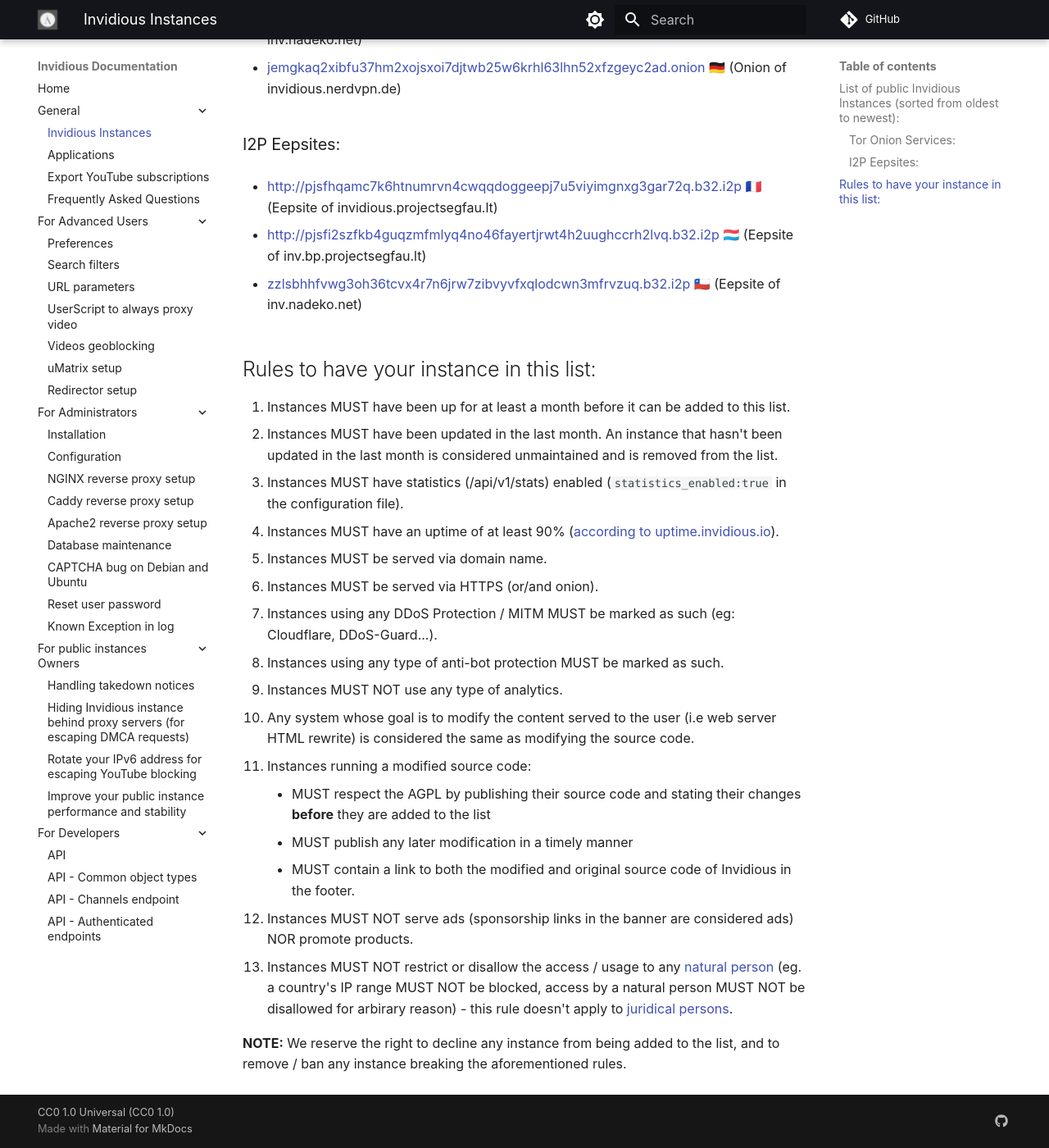
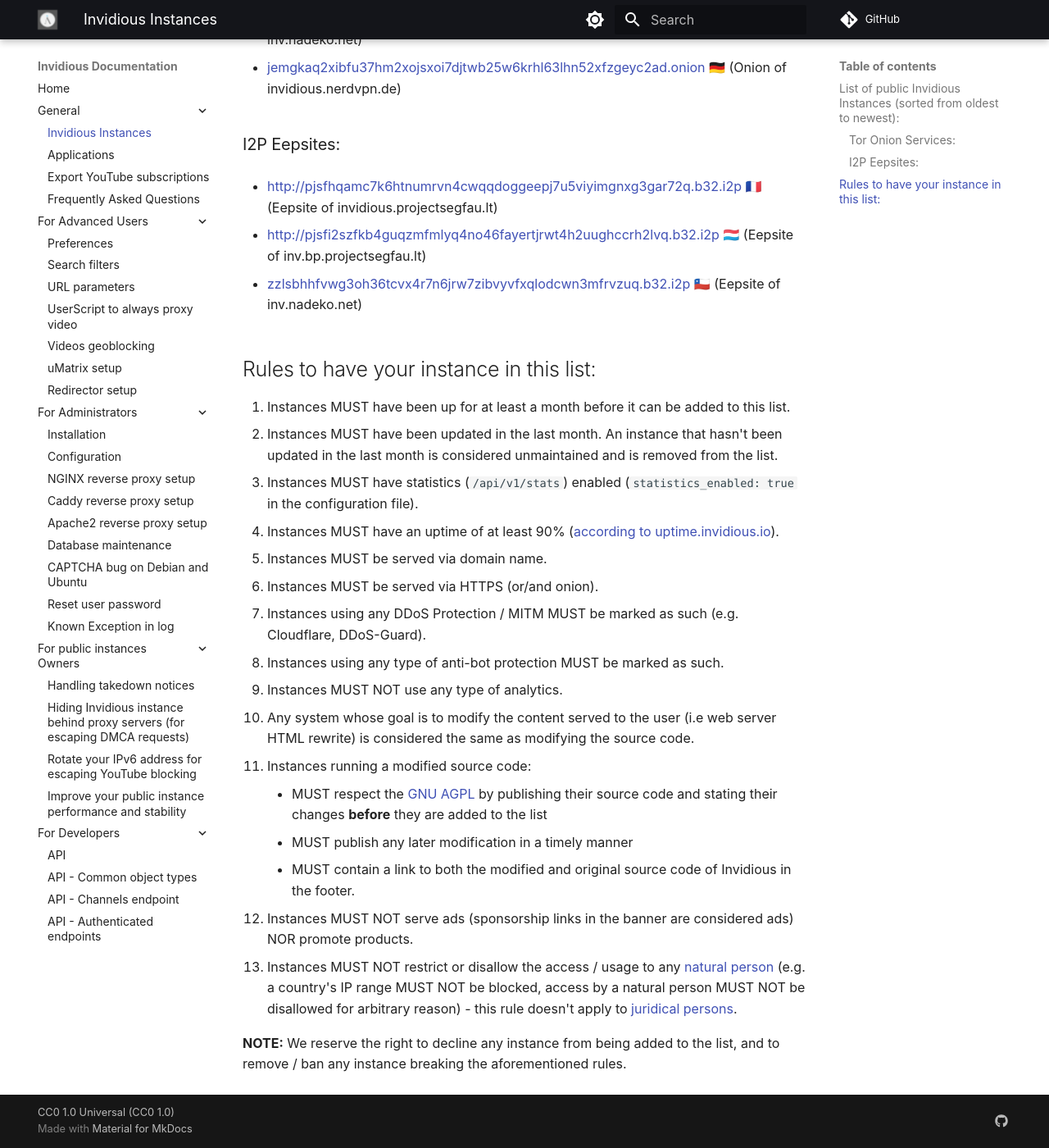
Before and after one commit to iv-org/documentation, an MkDocs documentation site: the page built from docs/instances.md, in a window 1280 px wide and 1400 px high, scrolled down 1663 px. Shown: the whole window at 82% size. Built offline with MkDocs 1.6.1 and Material for MkDocs 9.7.7, drawn with Linux system fonts in a browser that asks for light colours; comment, search, counter and statistics services are not loaded.

Commit message:
fix typo and improve formatting

```diff
--- a/docs/instances.md
+++ b/docs/instances.md
@@ -86,19 +86,19 @@
 
 1. Instances MUST have been up for at least a month before it can be added to this list.
 2. Instances MUST have been updated in the last month. An instance that hasn't been updated in the last month is considered unmaintained and is removed from the list.
-3. Instances MUST have statistics (/api/v1/stats) enabled (`statistics_enabled:true` in the configuration file).
+3. Instances MUST have statistics (`/api/v1/stats`) enabled (`statistics_enabled: true` in the configuration file).
 4. Instances MUST have an uptime of at least 90% ([according to uptime.invidious.io](https://uptime.invidious.io/)).
 5. Instances MUST be served via domain name.
 6. Instances MUST be served via HTTPS (or/and onion).
-7. Instances using any DDoS Protection / MITM MUST be marked as such (eg: Cloudflare, DDoS-Guard...).
+7. Instances using any DDoS Protection / MITM MUST be marked as such (e.g. Cloudflare, DDoS-Guard).
 8. Instances using any type of anti-bot protection MUST be marked as such.
 9. Instances MUST NOT use any type of analytics.
 10. Any system whose goal is to modify the content served to the user (i.e web server HTML rewrite) is considered the same as modifying the source code.
 11. Instances running a modified source code:
-    - MUST respect the AGPL by publishing their source code and stating their changes **before** they are added to the list
+    - MUST respect the [GNU AGPL](https://en.wikipedia.org/wiki/GNU_Affero_General_Public_License) by publishing their source code and stating their changes **before** they are added to the list
     - MUST publish any later modification in a timely manner
     - MUST contain a link to both the modified and original source code of Invidious in the footer.
 12. Instances MUST NOT serve ads (sponsorship links in the banner are considered ads) NOR promote products.
-13. Instances MUST NOT restrict or disallow the access / usage to any [natural person](https://en.wikipedia.org/wiki/Natural_person) (eg. a country's IP range MUST NOT be blocked, access by a natural person MUST NOT be disallowed for arbirary reason) - this rule doesn't apply to [juridical persons](https://en.wikipedia.org/wiki/Juridical_person).
+13. Instances MUST NOT restrict or disallow the access / usage to any [natural person](https://en.wikipedia.org/wiki/Natural_person) (e.g. a country's IP range MUST NOT be blocked, access by a natural person MUST NOT be disallowed for arbitrary reason) - this rule doesn't apply to [juridical persons](https://en.wikipedia.org/wiki/Juridical_person).
 
 **NOTE:** We reserve the right to decline any instance from being added to the list, and to remove / ban any instance breaking the aforementioned rules.
```
